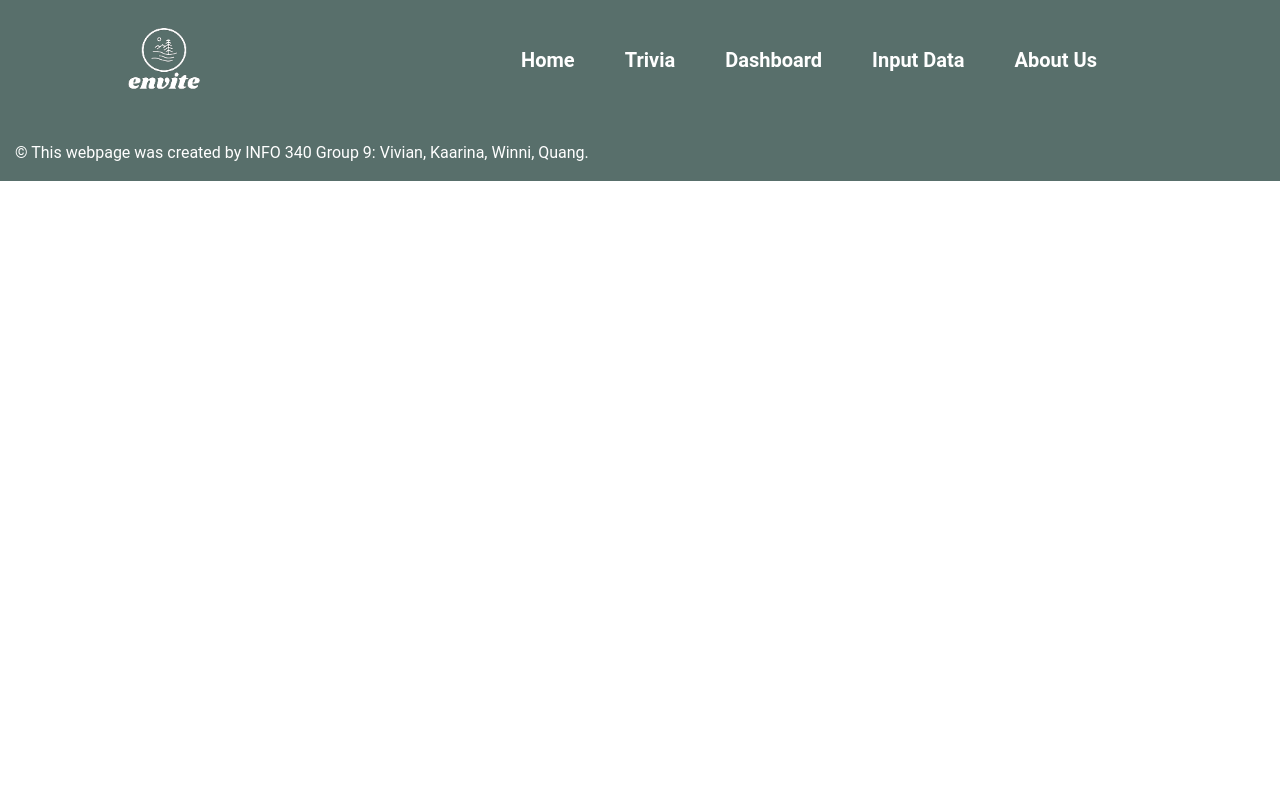
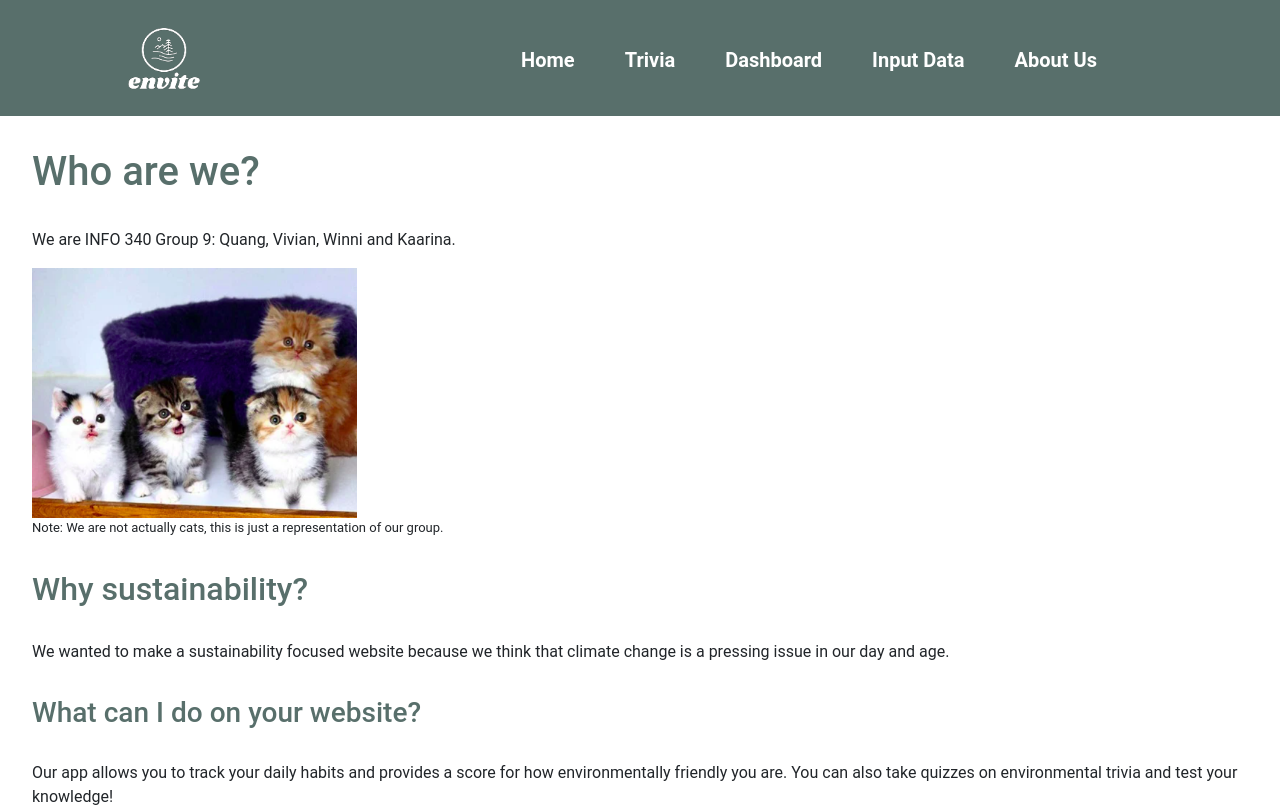
Before and after one commit to QwangNguyen/project-group9, a React (Create React App) app: page /about in a window 1280 px wide. Shown: the top 807 px of the page. Built offline with nearby package versions, Linux system fonts and the light colour scheme.

Commit message:
Moved about.html content to React and added linking to the about page

```diff
--- /dev/null
+++ b/src/components/About.js
@@ -0,0 +1,18 @@
+import React from 'react';
+
+export function About() {
+    return(
+        <main>
+            <h1 className="aboutHeader">Who are we?</h1>
+            <p className="aboutText">We are INFO 340 Group 9: Quang, Vivian, Winni and Kaarina.</p>
+            <figure>
+                <img src="./img/cats.png" alt="four small kittens" aria-label="four small kittens that represent the group" width="325" height="250" class="catImg"/>
+                <figcaption>Note: We are not actually cats, this is just a representation of our group.</figcaption>
+            </figure>
+            <h2 className="aboutHeader">Why sustainability?</h2>
+            <p className="aboutText"> We wanted to make a sustainability focused website because we think that climate change is a pressing issue in our day and age.</p>
+            <h3 className="aboutHeader">What can I do on your website?</h3>
+            <p className="aboutText">Our app allows you to track your daily habits and provides a score for how environmentally friendly you are. You can also take quizzes on environmental trivia and test your knowledge!</p>
+        </main>
+    )
+}
--- a/src/components/App.js
+++ b/src/components/App.js
@@ -15,6 +15,7 @@ import { Trivia3 } from './Trivia3';
 import { Trivia4 } from './Trivia4';
 import { Home } from './Home';
 import { IncorrectAnswer } from './IncorrectTrivia'
+import { About } from './About';
 
 function App() {
   return (
@@ -36,6 +37,7 @@ function App() {
         <Route path="incorrect" element={<IncorrectAnswer />} />
         <Route path="sustainabilityScore" element={<SustainabilityScore />}/>
         <Route path="dashboard" element={<Dashboard />}/>
+        <Route path="about" element={<About />}/>
       </Routes>
       <Footer/>
     </>
--- a/src/components/NavBar.js
+++ b/src/components/NavBar.js
@@ -12,7 +12,7 @@ export default function NavBar() {
                             <li><Link to="trivia1" aria-label="Trivia">Trivia</Link></li>
                             <li><Link to="dashboard" aria-label="Dashboard">Dashboard</Link></li>
                             <li><Link to="inputData" aria-label="Input Data">Input Data</Link></li>
-                            <li><Link to="" aria-label="About Us">About Us</Link></li>
+                            <li><Link to="about" aria-label="About Us">About Us</Link></li>
                         </ul>
                     </div>
                 </nav>
```
